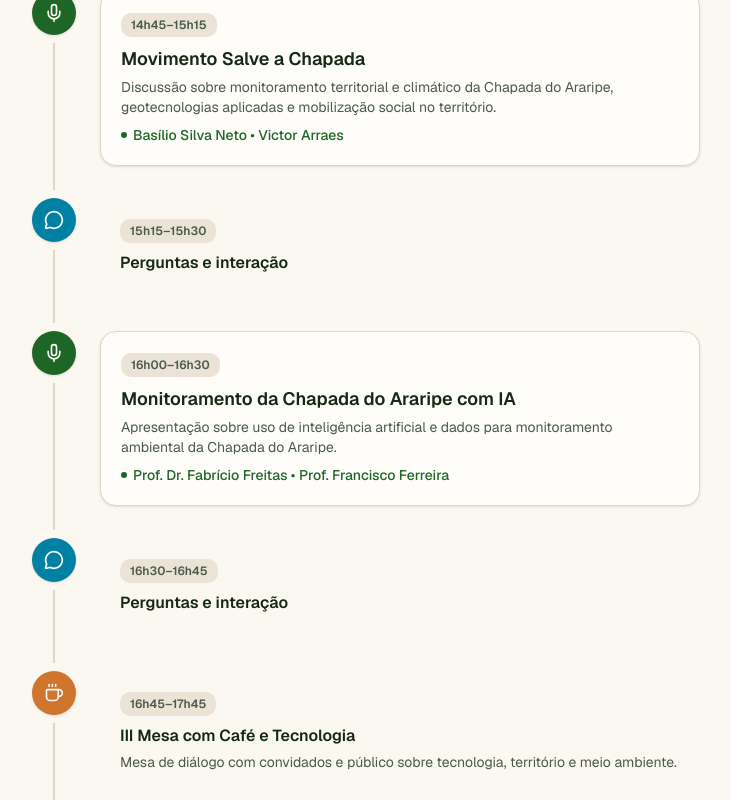
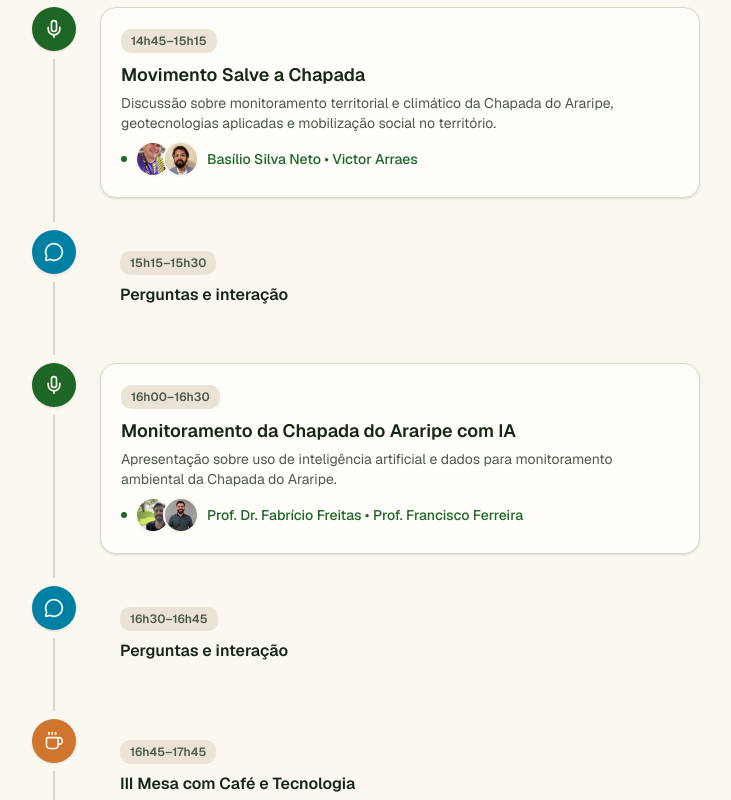
Before and after one commit to MonitorQueimadas/Monitor-Queimadas-Congresso-I-page, a Next.js app: page / in a window 1280 px wide. Shown: the part 3680-4480 px from the top of the page, without its empty margins (276-1007 px from the left). Built offline with nearby package versions, Linux system fonts and the light colour scheme.

Commit message:
feat adicionando as fotos das apresentadores

```diff
--- a/components/organization.tsx
+++ b/components/organization.tsx
@@ -39,7 +39,7 @@ const organizers = [
     foto: "./professores/felipe.jpeg",
   },
     {
-    name: "Suellen ",
+    name: "Suelem Albuquerque ",
     role: "Graduanda - UFCA",
     foto: "./professores/suellen.jpeg",
   },
--- a/components/schedule.tsx
+++ b/components/schedule.tsx
@@ -1,11 +1,13 @@
 import { Badge } from "@/components/ui/badge"
 import { Mic, Users, Coffee, MessageCircle, Award } from "lucide-react"
+import Image from "next/image"
 
 type ScheduleItem = {
   time: string
   title: string
   description?: string
   speaker?: string
+  speakerPhotos?: string[]
   type: "credenciamento" | "acolhida" | "painel" | "intervalo" | "mesa" | "encerramento" | "interacao"
   status?: "confirmado" | "a-confirmar"
 }
@@ -27,6 +29,7 @@ const morningSchedule: ScheduleItem[] = [
     description:
       "Apresentação sobre ações de educação ambiental e saneamento, com foco no protagonismo feminino e impactos no território.",
     speaker: "Ana Millene dos Santos Silva • Profa. Dra. Janisi Sales Aragão",
+    speakerPhotos: ["/professores/milene.jpeg", "/professores/janisi.jpeg"],
     type: "painel",
     status: "confirmado",
   },
@@ -56,6 +59,7 @@ const afternoonSchedule: ScheduleItem[] = [
     description:
       "Discussão sobre monitoramento territorial e climático da Chapada do Araripe, geotecnologias aplicadas e mobilização social no território.",
     speaker: "Basílio Silva Neto • Victor Arraes",
+    speakerPhotos: ["/professores/basilio.jpeg", "/professores/victor.jpeg"],
     type: "painel",
     status: "confirmado",
   },
@@ -70,6 +74,7 @@ const afternoonSchedule: ScheduleItem[] = [
     description:
       "Apresentação sobre uso de inteligência artificial e dados para monitoramento ambiental da Chapada do Araripe.",
     speaker: "Prof. Dr. Fabrício Freitas • Prof. Francisco Ferreira",
+    speakerPhotos: ["/professores/fabricio.jpeg", "/professores/francisco.jpeg"],
     type: "painel",
     status: "confirmado",
   },
@@ -147,10 +152,25 @@ function TimelineItem({ item, isLast }: { item: ScheduleItem; isLast: boolean })
 
           {/* Speaker */}
           {item.speaker && (
-            <p className="text-sm font-medium text-primary mt-2 flex items-center gap-1.5">
+            <div className="text-sm font-medium text-primary mt-2 flex items-center gap-2">
               <span className="w-1.5 h-1.5 rounded-full bg-primary" />
-              {item.speaker}
-            </p>
+              {item.speakerPhotos && item.speakerPhotos.length > 0 && (
+                <div className="flex -space-x-2">
+                  {item.speakerPhotos.map((photo, index) => (
+                    <div key={`${photo}-${index}`} className="w-9 h-9 rounded-full border-2 border-background overflow-hidden bg-muted">
+                      <Image
+                        src={photo}
+                        alt={`Foto do(a) palestrante ${index + 1}`}
+                        width={36}
+                        height={36}
+                        className="w-full h-full object-cover"
+                      />
+                    </div>
+                  ))}
+                </div>
+              )}
+              <span>{item.speaker}</span>
+            </div>
           )}
         </div>
       </div>
```
